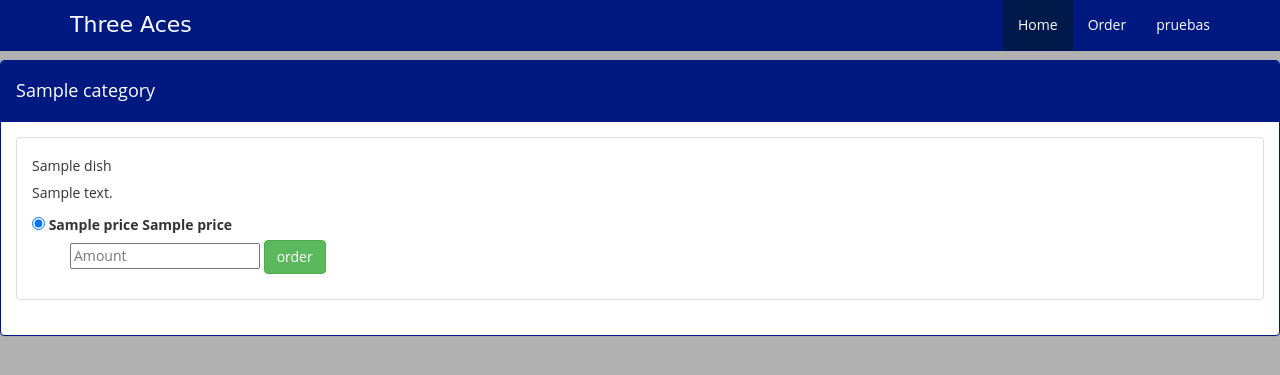
After one commit to kendryfbo/project0, a PHP site: template templates/menu.php in a window 1280 px wide. The commit adds this page. Shown: the top 375 px of the page. Run offline with PHP 8.4, Linux system fonts and the light colour scheme; the template is opened without the code that fills it: most values are stand-ins (such as "Sample title", 1, 10 or a date in 2020).

Commit message:
avance del projecto 0

```diff
--- /dev/null
+++ b/css/custom.css
@@ -0,0 +1,68 @@
+body {
+  font-family: "Open Sans";
+  background-color: rgba(177, 177, 177, 1) !important;
+  padding-top: 60px;
+
+}
+
+/* color de Barra de Navegacion */
+.navbar-default {
+  background-color: rgba(0, 25, 129, 1);
+  border-color:  rgba(0, 20, 101, 1);
+}
+
+.navbar-default .navbar-nav > li > a {
+  color: rgba(255, 255, 255, 1);
+}
+.navbar-default .navbar-nav > li > a:hover,
+.navbar-default .navbar-nav > li > a:focus {
+  color: rgba(255, 255, 255, 0.8);
+  background-color: transparent;
+}
+
+.navbar-default .navbar-nav > .active > a,
+.navbar-default .navbar-nav > .active > a:hover,
+.navbar-default .navbar-nav > .active > a:focus {
+  color: rgba(255, 255, 255, 1);
+  background-color: rgba(0, 25, 75, 1);
+}
+
+/* Color de Logo de Barra de Navegacion */
+.navbar-default .navbar-brand {
+  font-family: 'Lobster', cursive;
+  color: rgba(255, 255, 255, 1);
+  font-size: 22px;
+}
+.navbar-default .navbar-brand:hover,
+.navbar-default .navbar-brand:focus {
+  color: rgba(255, 255, 255, 0.9);
+}
+
+/* Color de Panel de Orden */
+
+.panel-primary {
+  border-color: rgba(0, 25, 129, 1);
+}
+.panel-primary > .panel-heading {
+  color: #fff;
+  background-color: rgba(0, 25, 129, 1);
+  border-color: rgba(0, 25, 129, 1);
+}
+
+
+.btn-checkout {
+  color: #fff;
+  background-color: rgba(0, 25, 129, 1);
+  border-color: rgba(0, 25, 129, 1);
+}
+.btn-checkout:focus,
+.btn-checkout.focus {
+  color: #fff;
+  background-color: rgba(0, 25, 129, 1);
+  border-color: rgba(0, 17, 87, 1);
+}
+.btn-checkout:hover {
+  color: #fff;
+  background-color: rgba(0, 15, 80, 1);
+  border-color: rgba(0, 17, 87, 1);
+}
--- a/model/menu.xml
+++ b/model/menu.xml
@@ -2,7 +2,7 @@
 
 <menu>
   <category name="Pizzas">
-    <dish name="Tomato $amp; Cheese">
+    <dish name="Tomato and Cheese">
       <description />
       <prices>
         <price name="small">5.50</price>
--- a/templates/header.php
+++ b/templates/header.php
@@ -2,6 +2,25 @@
 <html>
   <head>
     <meta charset="utf-8">
+    <meta http-equiv="X-UA-Compatible" content="IE=edge">
+    <meta name="viewport" content="width=device-width, initial-scale=1">
+    <!-- The above 3 meta tags *must* come first in the head; any other head content must come *after* these tags -->
     <title>Three Aces</title>
+    <!-- Bootstrap CSS -->
+    <link rel="stylesheet" href="../css/bootstrap.min.css">
+    <!-- Custom CSS -->
+    <link rel="stylesheet" href="../css/custom.css">
   </head>
+  <nav class="navbar navbar-default navbar-fixed-top">
+    <div class="container">
+      <div class="navbar-header">
+        <a class="navbar-brand" href="#">Three Aces</a>
+      </div>
+        <ul class="nav navbar-nav navbar-right">
+          <li class="active"><a href="index.php">Home</a></li>
+          <li><a href="order.php">Order</a></li>
+          <li><a href="pruebas.php">pruebas</a></li>
+        </ul>
+    </div>
+  </nav>
   <body>
--- /dev/null
+++ b/templates/menu.php
@@ -0,0 +1,30 @@
+<?php foreach ($menu->category as $category) { ?>
+  <div class="panel panel-primary" >
+    <div class="panel-heading">
+      <h4><?php print(htmlspecialchars($category['name'])) ?></h4>
+    </div>
+    <div class="panel-body">
+      <ul class="list-group">
+        <?php foreach ($category->dish as $dish): ?>
+          <li class="list-group-item">
+            <form class="form-group" name="item" action="../html/order.php" method="post">
+              <h5><?=htmlspecialchars($dish['name'])?></h5>
+              <input type="hidden" name="name" value=<?=$dish['name']?>>
+              <p><?=htmlspecialchars($dish->description)?></p>
+                <?php foreach ($dish->prices->price as $price): ?>
+                  <label for=<?=htmlspecialchars($price['name'])?>>
+                    <input type="radio" name="price" value=<?=htmlspecialchars($price)?> checked>
+                      <?=htmlspecialchars($price['name'])?> <?=htmlspecialchars($price)?>
+                    </label>
+                <?php endforeach; ?>
+              <div class="container">
+                <input type="number" name="cantidad" value="" placeholder="Amount">
+                <input class="btn btn-success" type="submit" name="submit" value="order">
+              </div>
+            </form>
+          </li>
+        <?php endforeach; ?>
+      </ul>
+    </div>
+  </div>
+<?php } ?>
```
Also changed, not shown: html/index.php (+9 -0 lines), html/order.php (added, +38 -0 lines), html/pruebas.php (+20 -0 lines), include/helpers.php (added, +21 -0 lines), templates/order.php (added, +18 -0 lines), templates/pre_order.php (added, +75 -0 lines).
